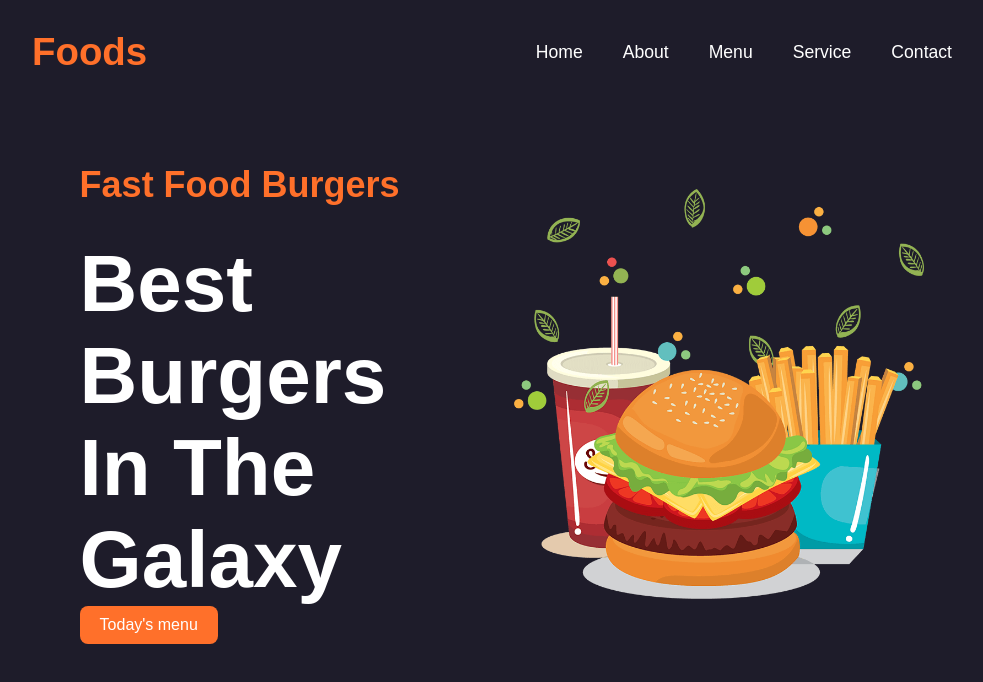
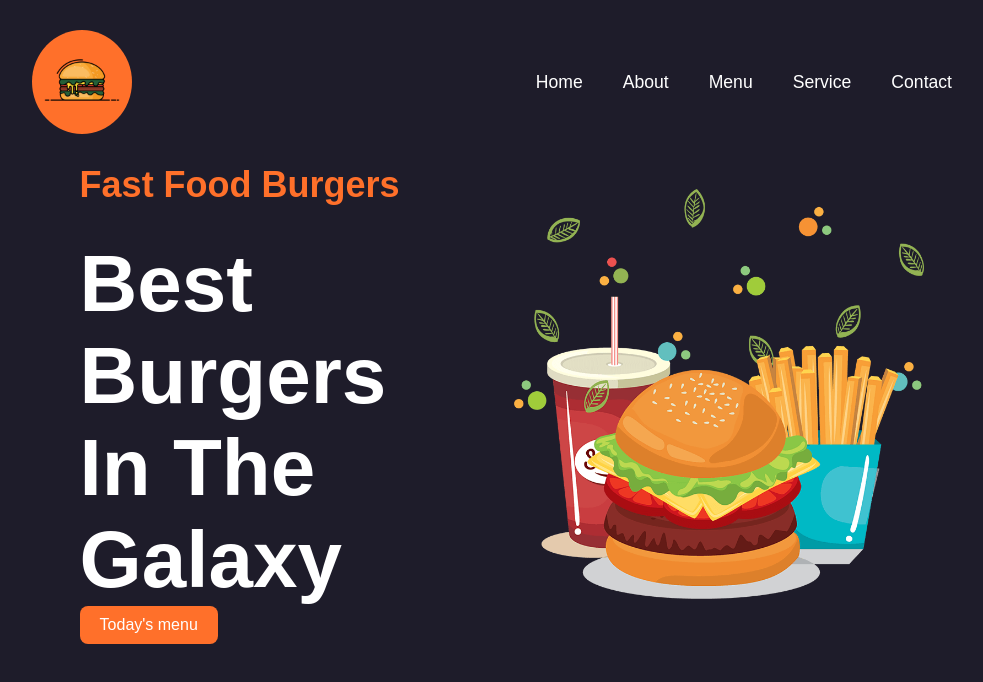
Before and after one commit to danieljgr147/FastFoodWeb, a plain HTML site: page FastFoodWeb/index.html in a window 1280 px wide. Shown: the whole page, without its empty margins (138-1121 px from the left). Drawn offline with nearby package versions, Linux system fonts and the light colour scheme.

Commit message:
Correct Logo

```diff
--- a/FastFoodWeb/index.html
+++ b/FastFoodWeb/index.html
@@ -10,7 +10,9 @@
 </head>
 <body>
     <header>
-        <a href="#" class="logo">Foods</a>
+        <a href="#" class="logo">
+            <img src="images/icon.png" alt="">
+        </a>
         <div class="bx bx-menu" id="menu-icon"></div>
 
         <ul class="navbar">
--- a/FastFoodWeb/styles.css
+++ b/FastFoodWeb/styles.css
@@ -43,10 +43,15 @@ header{
     background: var(--bg-color);
 }
 
+.logo img{
+    max-width: 100%;
+    width: 100px;
+    height: auto;
+}
+
 .logo{
-    color: var(--main-color);
-    font-weight: 600;
-    font-size: 2.4rem;
+    background: var(--main-color);
+    border-radius: 50%;
 }
 
 .navbar{
```
